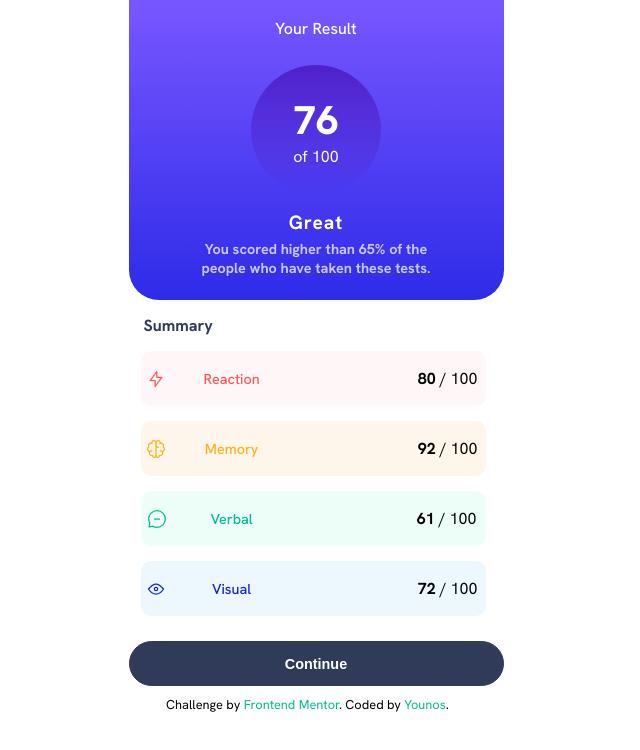
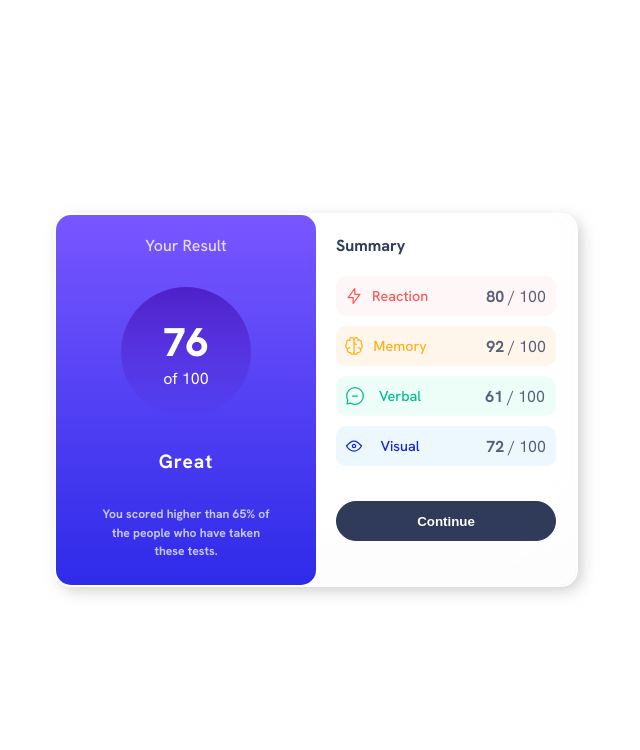
Before and after one commit to Younos-abbasi/result-summary-component, a plain HTML site: page index.html in a window 1280 px wide. Shown: the whole page, without its empty margins (324-964 px from the left). Drawn offline with Linux system fonts and the light colour scheme.

Commit message:
added desktop style

```diff
--- a/css/style.css
+++ b/css/style.css
@@ -26,34 +26,45 @@
   --fw-medium: 700;
   --fw-bold: 800;
 }
+
 body {
+  width: 100vw;
+  height: 100vh;
   font-family: "Hanken Grotesk", sans-serif;
   font-style: normal;
   display: flex;
-  justify-content: center;
+  justify-content: space-around;
   align-items: center;
-  flex-direction: column;
 }
+
 .container {
-  width: 100%;
-  max-width: 375px;
-  background-color: var(--White);
+  width: 520px;
+  height: 370px;
+  display: grid;
+  grid-template-columns: repeat(12, 1fr);
+  grid-template-rows: repeat(6, 1fr);
+  box-shadow: inset 0 -3em 3em rgba(251, 250, 250, 0.3), 0 0 0 2px white,
+    0.3em 0.3em 1em rgba(168, 167, 167, 0.6);
+  border-radius: 15px;
 }
+
 .result {
-  width: 100%;
-  max-height: 300px;
   background: linear-gradient(var(--Light-slate-blue), var(--Light-royal-blue));
   color: var(--White);
-  display: grid;
-  grid-template-rows: 60px 160px auto;
-  text-align: center;
-  gap: 5px;
-  border-radius: 0 0 30px 30px;
+  grid-column: 1 / 7;
+  grid-row: 1 / -1;
+  display: flex;
+  justify-content: space-between;
+  flex-direction: column;
+  align-items: center;
+  border-radius: 15px;
 }
 .result__heading {
   font-size: 1rem;
   font-weight: var(--fw-light);
-  margin: 18px 0;
+  color: var(--White);
+  margin-top: 20px;
+  opacity: 0.8;
 }
 .result__score {
   width: 130px;
@@ -61,59 +72,53 @@ body {
   margin: 0 auto;
   border-radius: 50%;
   display: grid;
-  align-content: center;
+  place-content: center;
   aspect-ratio: 1 / 1;
   background: linear-gradient(var(--Violet-blue), var(--Persian-blue));
 }
 .result__score span {
   font-size: 2.5rem;
   font-weight: var(--fw-bold);
+  color: var(--White);
 }
 .result__info {
   font-weight: var(--fw-medium);
   font-size: 1.2rem;
   letter-spacing: 1px;
-  margin-top: -20px;
 }
-.result__description {
-  padding-bottom: 25px;
-  font-size: 0.9rem;
-  width: 70%;
-  display: inline-block;
-  margin: 0 auto;
+.description {
+  display: flex;
+  flex-direction: column;
+  justify-content: center;
+  align-items: center;
+  font-size: 0.76rem;
+  font-weight: var(--fw-light);
   color: var(--Light-lavender);
   font-weight: var(--fw-medium);
-  line-height: 1.3;
+  margin-bottom: 25px;
+  line-height: 1.5;
 }
+
 .summary {
-  display: grid;
+  grid-column: 7 / -1;
+  grid-row: 1 / 5;
+  padding: 20px;
 }
+
 .summary__heading {
   font-size: 1rem;
-  padding: 15px;
+  padding-bottom: 10px;
   color: var(--Dark-gray-blue);
 }
-.title p {
-  color: var(--Dark-gray-blue);
-  font-weight: var(--fw-light);
-}
-.summary__items {
-  display: grid;
-  grid-template-rows: repeat(4, 55px);
-  gap: 15px;
-}
 .summary__item {
-  width: 92%;
+  background-color: #fff7f7;
+  border-radius: 10px;
+  margin: 10px 0;
+  height: 40px;
   display: flex;
   justify-content: space-between;
+  align-items: center;
   flex-direction: row;
-  align-items: center;
-  border-radius: 5px;
-  margin: 0 12px;
-}
-.summary__item1 {
-  background-color: #fff7f7;
-  border-radius: 10px;
 }
 .summary__item2 {
   background-color: #fff6eb;
@@ -129,13 +134,13 @@ body {
   border-radius: 10px;
 }
 .summary__item svg {
-  margin-left: 5px;
+  margin-left: 8px;
 }
 .title {
-  margin-left: -120px;
   font-size: 0.9rem;
   font-weight: var(--fw-light);
   color: var(--Light-red);
+  margin-left: -50px;
 }
 .title2 {
   color: var(--orange-yellow);
@@ -147,26 +152,35 @@ body {
   color: var(--Cobalt-blue);
 }
 .summary__item p {
-  margin-right: 8px;
+  margin-right: 10px;
+  color: var(--Dark-gray-blue);
+  opacity: 0.8;
 }
 .summary__item p span {
   font-weight: var(--fw-medium);
+  color: var(--Dark-gray-blue);
+  opacity: 1.4;
 }
 button {
-  height: 45px;
   border-radius: 25px;
   border: 1px solid var(--Dark-gray-blue);
   background-color: var(--Dark-gray-blue);
   color: var(--White);
-  font-size: 0.9rem;
   font-weight: var(--fw-medium);
+  width: 100%;
+  height: 40px;
   margin-top: 25px;
+  cursor: pointer;
+  transition: all ease-in-out;
+}
+button:hover {
+  background: linear-gradient(var(--Light-slate-blue), var(--Light-royal-blue));
 }
 .attribution {
   width: 300px;
   margin: 0 auto;
   font-size: 0.8rem;
-  padding: 10px 0;
+  padding: 15px 0;
 }
 .attribution a {
   text-decoration: none;
--- a/index.html
+++ b/index.html
@@ -24,9 +24,11 @@
         <h1 class="result__heading">Your Result</h1>
         <p class="result__score"><span>76</span>of 100</p>
         <p class="result__info">Great</p>
-        <p class="result__description">
-          You scored higher than 65% of the people who have taken these tests.
-        </p>
+        <div class="description">
+          <p>You scored higher than 65% of</p>
+          <p>the people who have taken</p>
+          <p>these tests.</p>
+        </div>
       </div>
       <div class="summary">
         <h2 class="summary__heading">Summary</h2>
@@ -131,14 +133,6 @@
         </div>
         <button>Continue</button>
       </div>
-
-      <div class="attribution">
-        Challenge by
-        <a href="https://www.frontendmentor.io?ref=challenge" target="_blank"
-          >Frontend Mentor</a
-        >. Coded by
-        <a href="https://github.com/Younos-abbasi" target="_blank">Younos</a>.
-      </div>
     </div>
   </body>
 </html>
```
